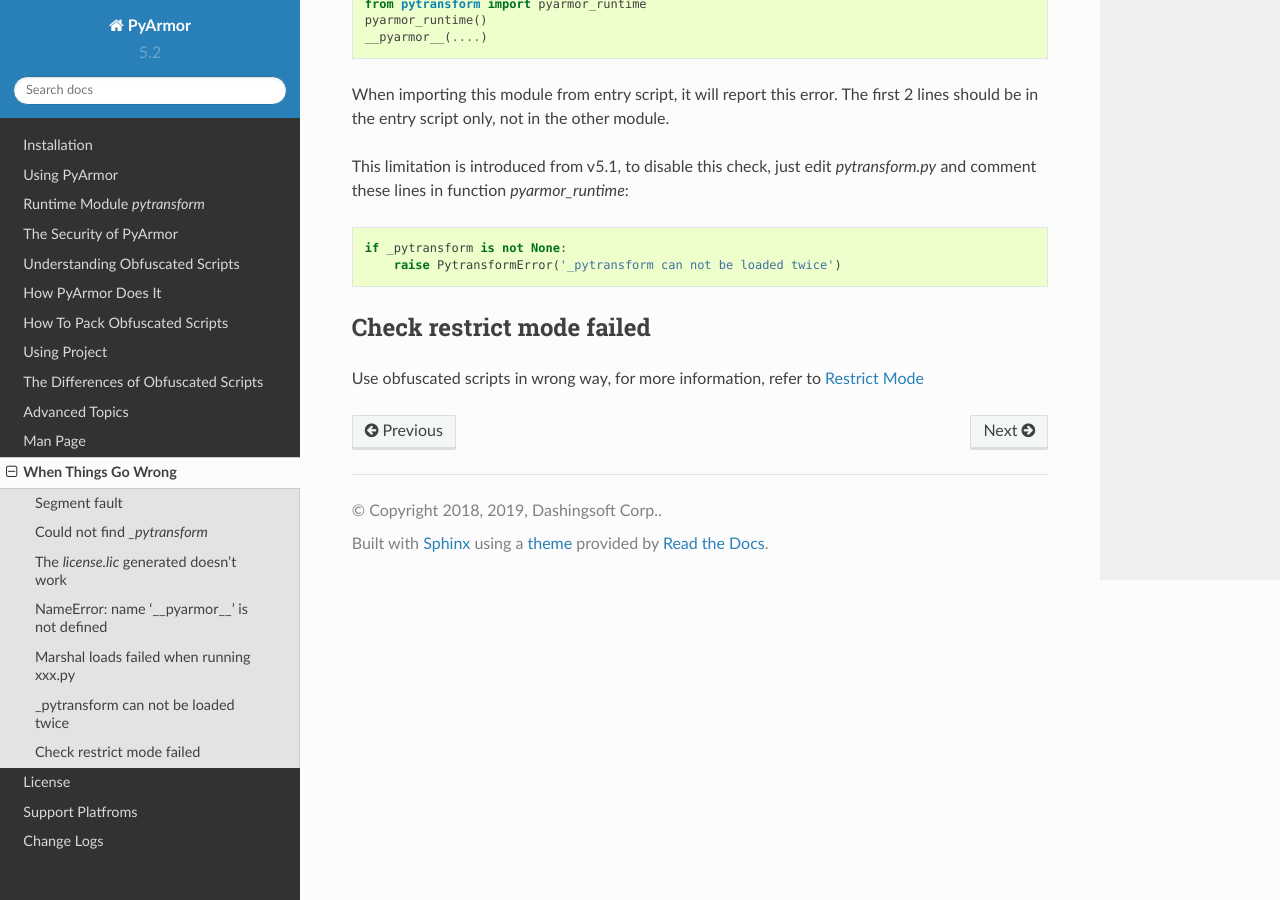
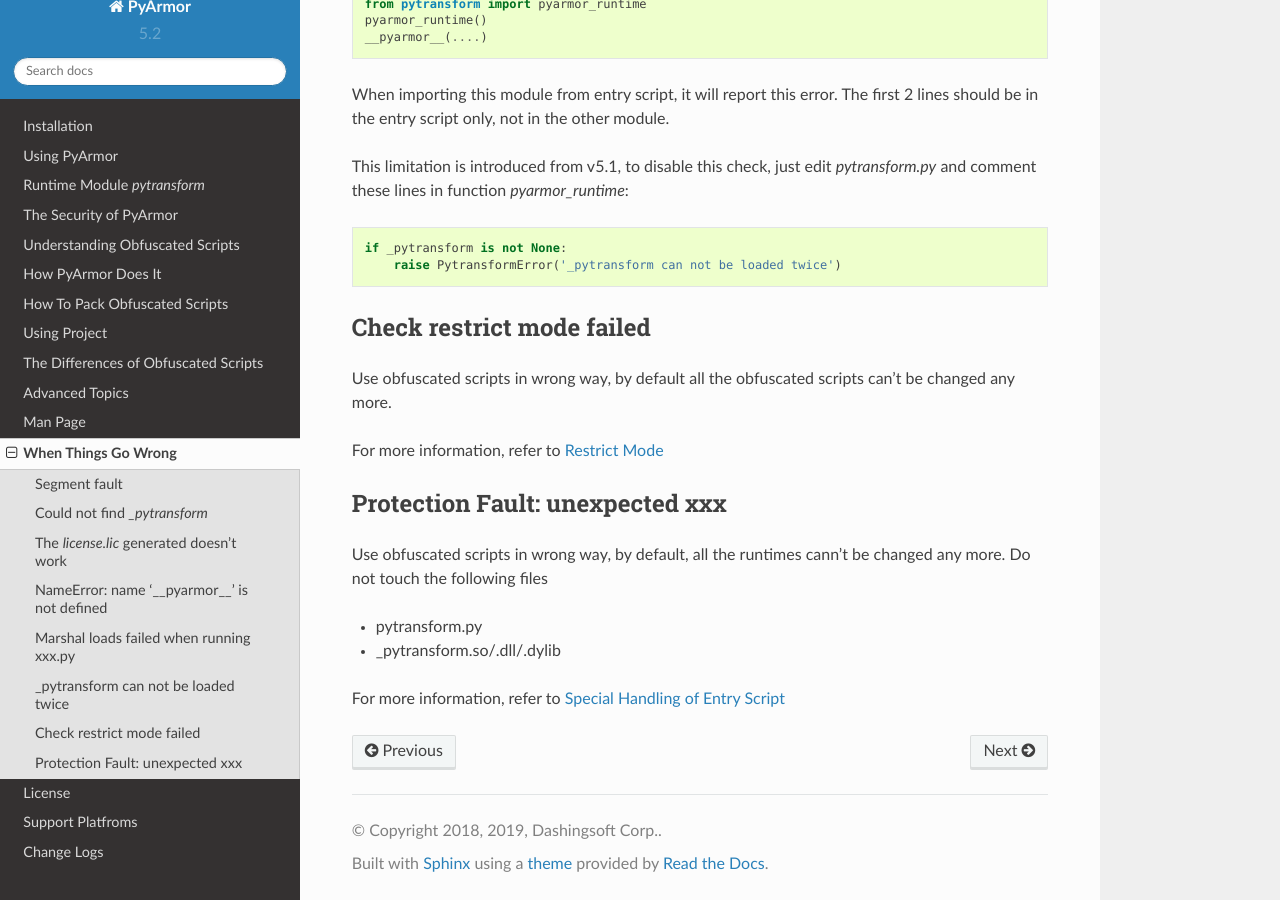
Before and after one commit to dashingsoft/pyarmor, a Sphinx documentation site: the page built from docs/questions.rst, in a window 1280 px wide and 900 px high, scrolled down 2180 px. Built offline with Sphinx 7.4.7 and the Read the Docs theme 2.0.0, drawn with Linux system fonts in a browser that asks for light colours.

Commit message:
Add question about protection fault

```diff
--- a/docs/questions.rst
+++ b/docs/questions.rst
@@ -121,7 +121,20 @@ edit `pytransform.py` and comment these lines in function
 Check restrict mode failed
 --------------------------
 
-Use obfuscated scripts in wrong way, for more information, refer to
-:ref:`Restrict Mode`
+Use obfuscated scripts in wrong way, by default all the obfuscated
+scripts can't be changed any more.
+
+For more information, refer to :ref:`Restrict Mode`
+
+Protection Fault: unexpected xxx
+--------------------------------
+
+Use obfuscated scripts in wrong way, by default, all the runtimes
+cann't be changed any more. Do not touch the following files
+
+* pytransform.py
+* _pytransform.so/.dll/.dylib
+
+For more information, refer to :ref:`Special Handling of Entry Script`
 
 .. include:: _common_definitions.txt
```
